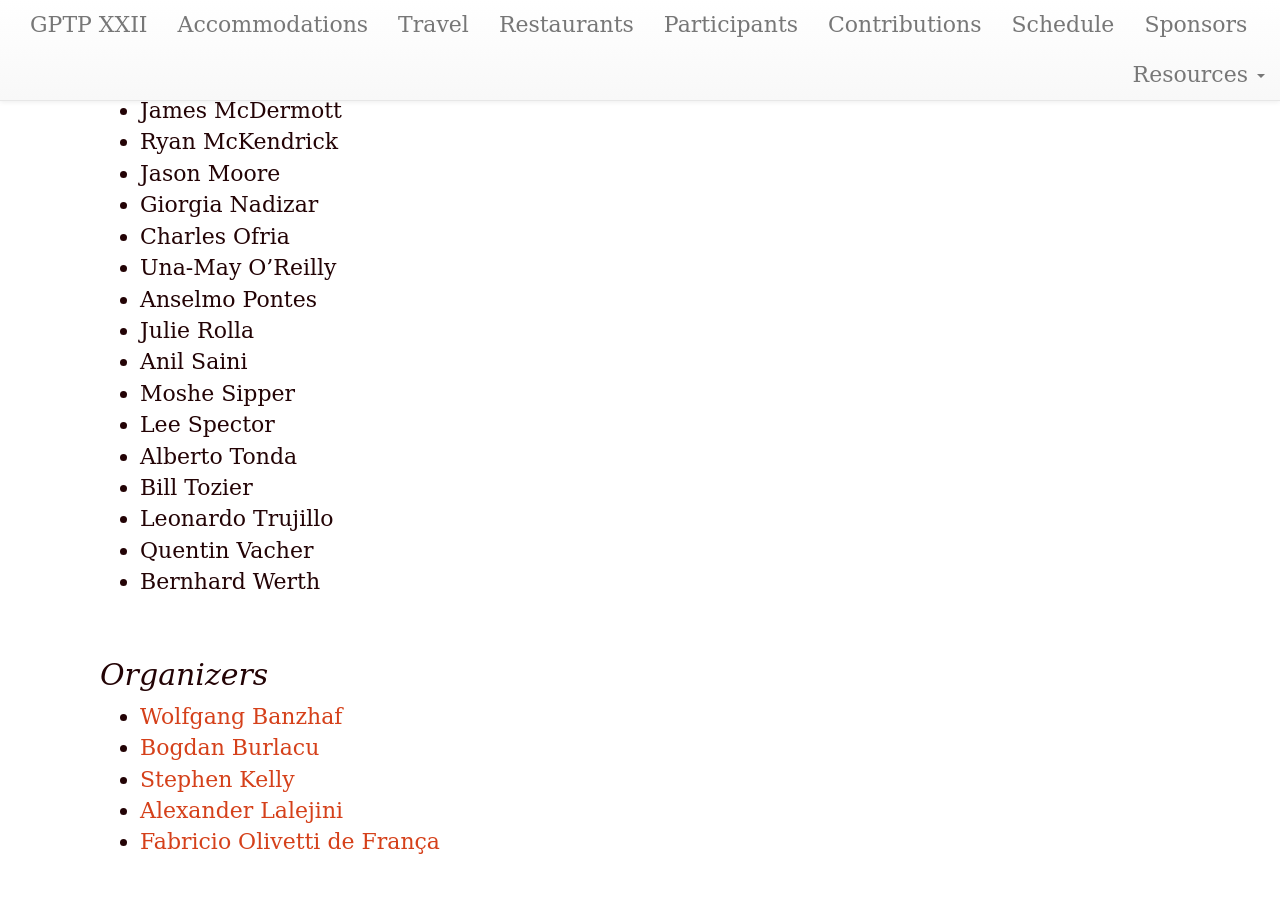
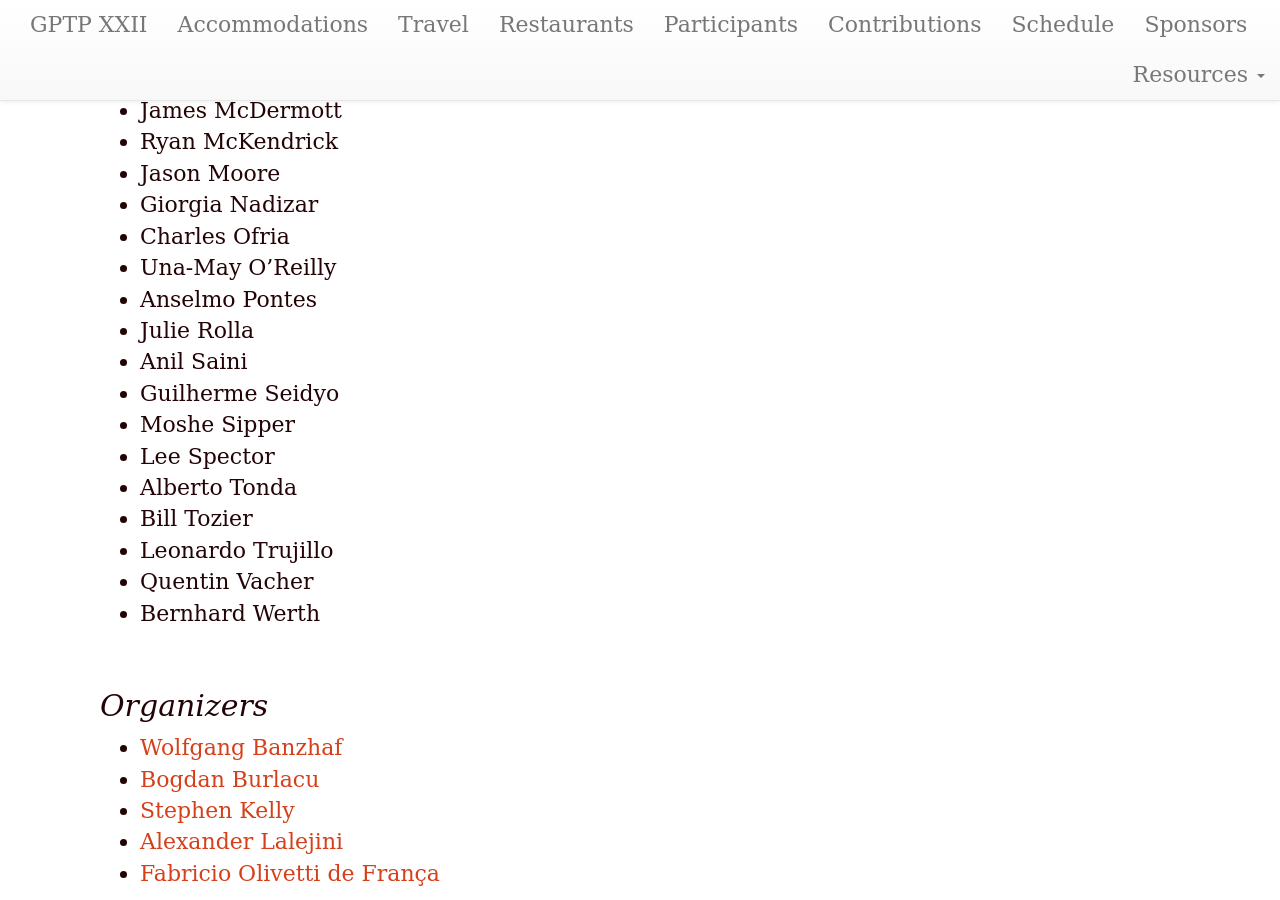
Before and after one commit to GPTP-workshop/gptp-workshop.github.io, a Jekyll site: the page built from attendees.md, in a window 1280 px wide and 900 px high, scrolled down 1231 px. Built offline with Jekyll 4.4.1, drawn with Linux system fonts in a browser that asks for light colours; our own code applies the rules of GitHub Pages for plain Markdown files; before the commit the page ends 2100 px from its top, so only the background shows below that.

Commit message:
Update attendees

```diff
--- a/attendees.md
+++ b/attendees.md
@@ -46,6 +46,7 @@ year: 2025
 - Anselmo Pontes
 - Julie Rolla
 - Anil Saini
+- Guilherme Seidyo
 - Moshe Sipper
 - Lee Spector
 - Alberto Tonda
```
